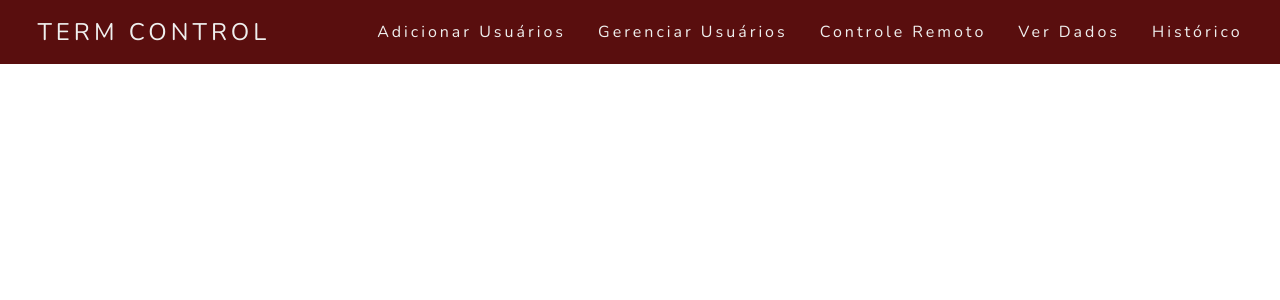
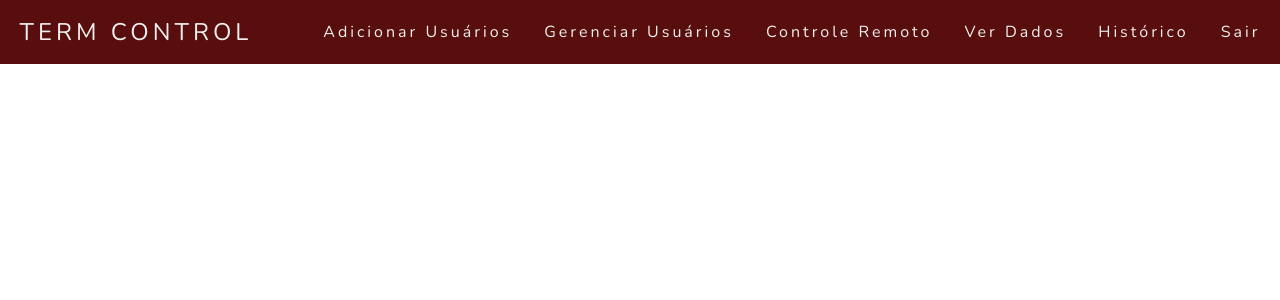
Before and after one commit to MuriloZF/projetoIOT, a Flask app: page /home in a window 1280 px wide. Shown: the top 300 px of the page. Run offline with Flask 3, Linux system fonts and the light colour scheme.

Commit message:
Adicionei a opção de sair

```diff
--- a/templates/base.html
+++ b/templates/base.html
@@ -21,6 +21,7 @@
                 <li><a href = "#!"> Controle Remoto </a></li>
                 <li><a href = "#!"> Ver Dados </a></li>
                 <li><a href = "#!"> Histórico </a></li>
+                <li><a href = "/"> Sair </a></li>
             </ul>
         </nav>
     </header>
```
